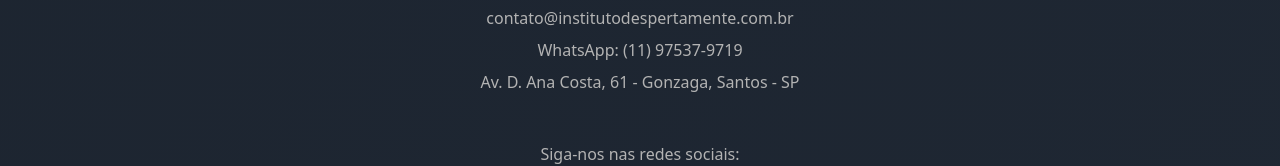
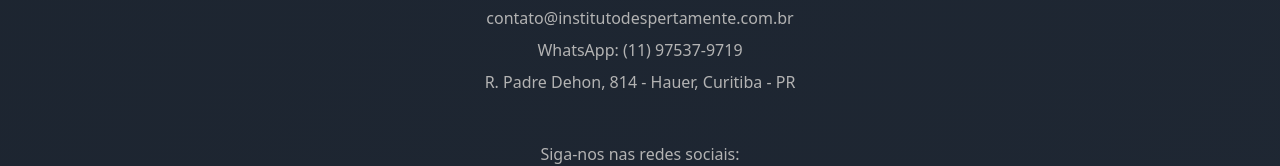
Before and after one commit to pedromurari/idmpelobrasil-15-curitiba, a React (Vite) app: page / in a window 1280 px wide. Shown: the part 10816-10982 px from the top of the page. Built offline with nearby package versions, Linux system fonts and the light colour scheme; no server answers; the HTML template or start-up script is replaced by a standard one.

Commit message:
fix: endereco footer Curitiba

```diff
--- a/src/pages/Index.tsx
+++ b/src/pages/Index.tsx
@@ -456,7 +456,7 @@ const Index = () => {
               WhatsApp: (11) 97537-9719
             </p>
             <p className="flex items-center justify-center gap-2">
-              Av. D. Ana Costa, 61 - Gonzaga, Santos - SP
+              R. Padre Dehon, 814 - Hauer, Curitiba - PR
             </p>
           </div>
 
```
